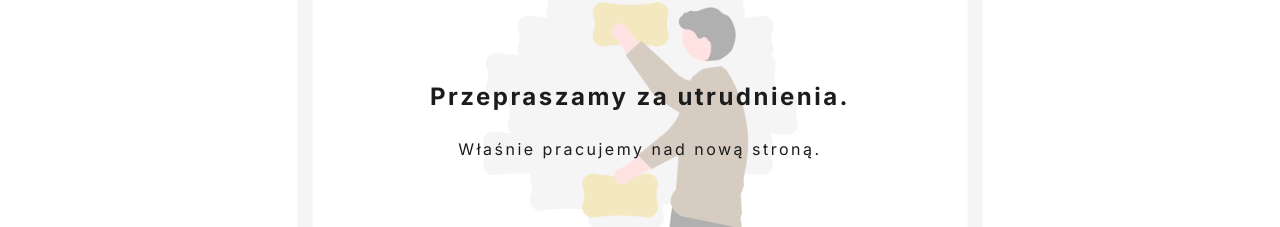
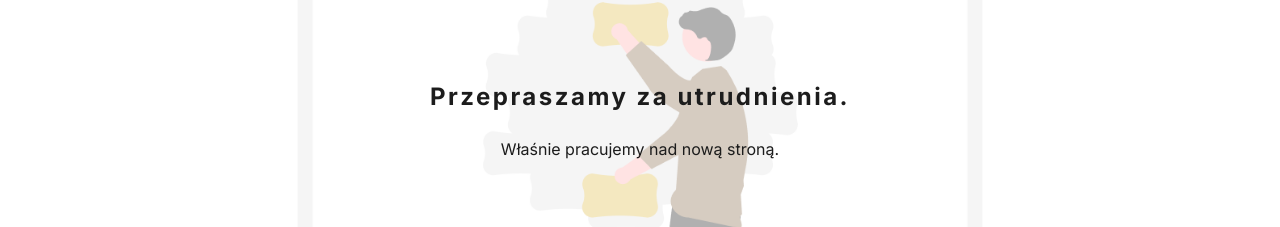
Before and after one commit to Fifciu/strona-w-budowie, a website: page docs/index.html in a window 1280 px wide. Shown: the part 331-558 px from the top of the page. Drawn offline with Linux system fonts and the light colour scheme.

Commit message:
fix: letter spacing

```diff
--- a/docs/index.html
+++ b/docs/index.html
@@ -203,10 +203,9 @@
 
     .info-desc {
       font-family: Inter;
-      font-weight: 400px;
+      font-weight: 400;
       font-size: 1rem;
       line-height: 1.5rem;
-      letter-spacing: 2.5px;
       margin-bottom: 24px;
       text-align: center;
       color: #1c1c1c;
```
